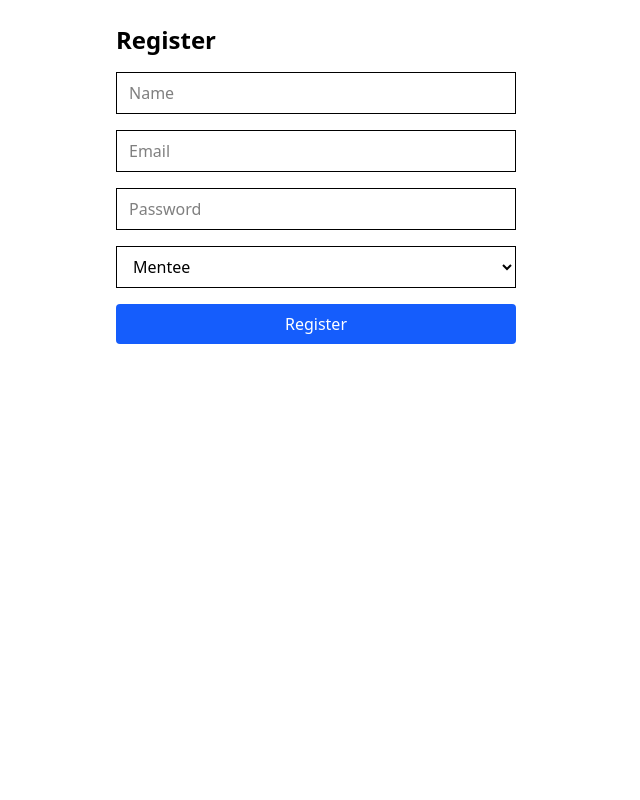
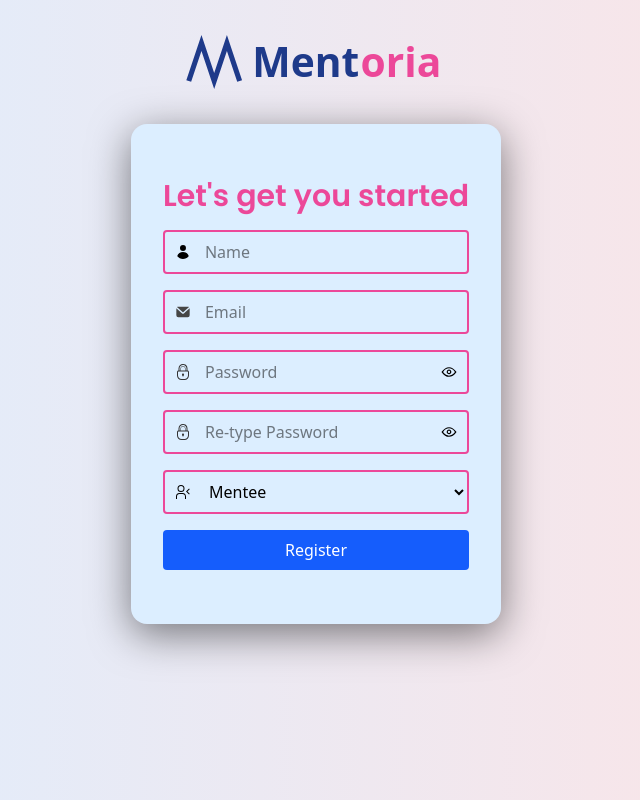
Before and after one commit to skellynb/Mentorship-platform, a React (Vite) app in the folder client/: page /register in a window 1280 px wide. Shown: the whole page, without its empty margins (324-964 px from the left). Built offline with nearby package versions, Linux system fonts and the light colour scheme; no server answers.

Commit message:
updated designs

```diff
--- a/client/src/pages/RegisterPage.tsx
+++ b/client/src/pages/RegisterPage.tsx
@@ -4,8 +4,11 @@ import { useNavigate } from 'react-router-dom';
 import BASE_URL from '../api';
 
 export default function RegisterPage() {
-  const [form, setForm] = useState({ name: '', email: '', password: '', role: 'mentee' });
+const [form, setForm] = useState({ name: '', email: '', password: '', role: 'mentee', confirmPassword: '' });
 const navigate = useNavigate();
+const [showPassword, setShowPassword] = useState(false);
+const [showConfirmPassword, setShowConfirmPassword] = useState(false);
+
 
 const handleChange = (e: React.ChangeEvent<HTMLInputElement | HTMLSelectElement>) => {
 setForm({ ...form, [e.target.name]: e.target.value });
@@ -13,12 +16,19 @@ export default function RegisterPage() {
 
 const handleSubmit = async (e: React.FormEvent) => {
 e.preventDefault();
+// 1. Password match validation
+  if (form.password !== form.confirmPassword) {
+    alert('Passwords do not match');
+    return;
+  }
+
+  try {
+    // ✅ 2. Submit form to backend
     const res = await fetch(`${BASE_URL}/auth/register`, {
       method: 'POST',
       headers: { 'Content-Type': 'application/json' },
-      body: JSON.stringify(form)
+      body: JSON.stringify(form),
     });
-
     const data = await res.json();
 
 if (res.ok) {
@@ -27,21 +37,116 @@ export default function RegisterPage() {
 } else {
 alert(data.message || 'Registration failed');
 }
+ } catch (error) {
+    console.error('Registration error:', error);
+    alert('Something went wrong. Please try again.');
+  }
 };
 
+
 return (
-    <div className="p-6 max-w-md mx-auto">
-      <h1 className="text-2xl font-bold mb-4">Register</h1>
+<div
+className="min-h-screen bg-cover bg-center flex flex-col items-center px-4 md:px-8 py-6"
+style={{ backgroundImage: 'linear-gradient(to right, #dceeff, #ffe3e3)' }}
+>
+{/* Logo at the top */}
+<img src="/logo.svg" alt="Mentoria Logo" className="w-70 h-auto mb-6" />
+
+
+<div className="bg-[#dceeff] rounded-2xl shadow-[0_10px_40px_rgba(0,0,0,0.5)] hover:shadow-[0_10px_50px_rgba(0,0,0,0.5)] transition-shadow duration-300  p-6 md:p-8  min-h-[500px] flex flex-col justify-center items-center">
+<div className="w-full max-w-md">
 <form onSubmit={handleSubmit} className="space-y-4">
-        <input name="name" type="text" placeholder="Name" value={form.name} onChange={handleChange} className="w-full border px-3 py-2" required />
-        <input name="email" type="email" placeholder="Email" value={form.email} onChange={handleChange} className="w-full border px-3 py-2" required />
-        <input name="password" type="password" placeholder="Password" value={form.password} onChange={handleChange} className="w-full border px-3 py-2" required />
-        <select name="role" value={form.role} onChange={handleChange} className="w-full border px-3 py-2">
+
+<h1 className="text-3xl font-bold text-[#ec4899] mb-4 text-center"
+style={{ fontFamily: 'Poppins, sans-serif' }}
+>Let's get you started</h1>
+
+<div className="relative mb-4">
+  <span className="absolute left-3 top-1/2 -translate-y-1/2">
+  <img src="/name-icon.svg" alt="Name Icon" className="w-4 h-4" />
+  </span>
+
+  <input name="name"
+  type="text"
+  placeholder="Name" value={form.name} onChange={handleChange} className="border-2 border-[#ec4899]  focus:border-[#ec4899]  focus:outline-none pl-10 p-2 w-full rounded" required />
+
+  </div>
+
+<div className="relative mb-4">
+    <span className="absolute left-3 top-1/2 -translate-y-1/2">
+  <img src="/email-icon.svg" alt="Email Icon" className="w-4 h-4" />
+  </span>
+  <input name="email"
+  type="email"
+  placeholder="Email"
+  value={form.email} onChange={handleChange} className="border-2 border-[#ec4899]  focus:border-[#ec4899]  focus:outline-none pl-10 p-2 w-full rounded" required />
+  </div>
+
+  <div className="relative mb-4">
+  <span className="absolute left-3 top-1/2 -translate-y-1/2">
+  <img src="/password-icon.svg" alt="Password Icon" className="w-4 h-4" />
+  </span>
+
+  <input
+  name="password"
+  type={showPassword? 'text' : 'password'} placeholder="Password"
+  value={form.password} onChange={handleChange} className="border-2 border-[#ec4899]  focus:border-[#ec4899]  focus:outline-none pl-10 p-2 w-full rounded" required
+   />
+  {/* Toggle eye icon */}
+<span
+className="absolute right-3 top-1/2 -translate-y-1/2 cursor-pointer"
+onClick={() => setShowPassword(!showPassword)}
+>
+<img
+src={showPassword ? '/hide-password.svg' : '/show-password.svg'}
+alt={showPassword ? 'Hide password' : 'Show password'}
+className="w-4 h-4"
+/>
+</span>
+
+
+  </div>
+
+   {/* Confirm Password*/}
+
+  <div className="relative mb-4">
+  <span className="absolute left-3 top-1/2 -translate-y-1/2">
+  <img src="/password-icon.svg" alt="Password Icon" className="w-4 h-4" />
+  </span>
+
+  <input name="confirmPassword"
+  type={showConfirmPassword? 'text' : 'password'} placeholder="Re-type Password" value={form.confirmPassword} onChange={handleChange} className="border-2 border-[#ec4899]  focus:border-[#ec4899]  focus:outline-none pl-10 p-2 w-full rounded" required />
+  {/* Toggle eye icon */}
+<span
+className="absolute right-3 top-1/2 -translate-y-1/2 cursor-pointer"
+onClick={() => setShowConfirmPassword(!showConfirmPassword)}
+>
+<img
+src={showConfirmPassword ? '/hide-password.svg' : '/show-password.svg'}
+alt={showConfirmPassword ? 'Hide password' : 'Show password'}
+className="w-4 h-4"
+/>
+</span>
+
+  </div>
+  <div className="relative mb-4">
+    <span className="absolute left-3 top-1/2 -translate-y-1/2">
+  <img src="/role-icon.svg" alt="Role Icon" className="w-4 h-4" />
+  </span>
+
+  <select
+  name="role"
+  value={form.role}
+  onChange={handleChange} className="border-2 border-[#ec4899]  focus:border-[#ec4899]  focus:outline-none pl-10 p-2 w-full rounded">
     <option value="mentee">Mentee</option>
     <option value="mentor">Mentor</option>
   </select>
+</div>
+
   <button type="submit" className="w-full bg-blue-600 text-white py-2 rounded">Register</button>
 </form>
 </div>
+</div>
+</div>
 );
   }
```
Also changed, not shown: client/public/name-icon.svg (added), client/public/role-icon.svg (added), client/src/pages/LoginPage.tsx (indentation only). Lines whose indentation alone changed are shown as unchanged.
